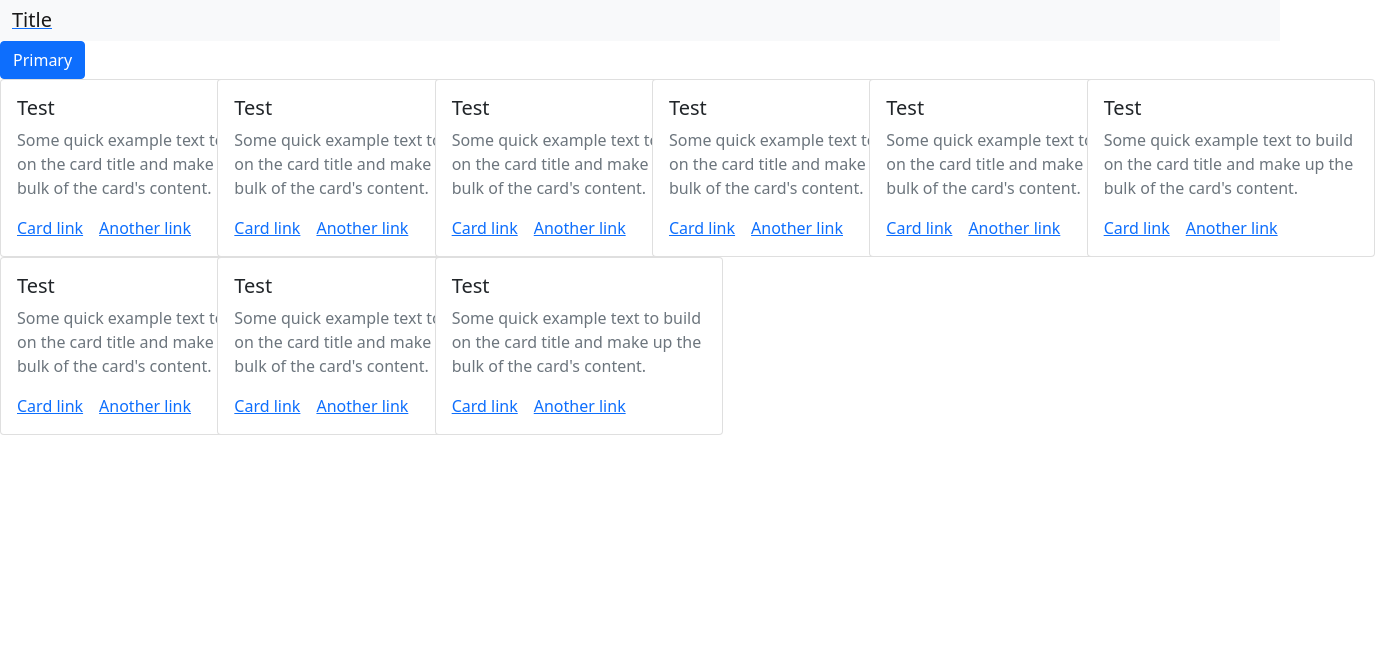
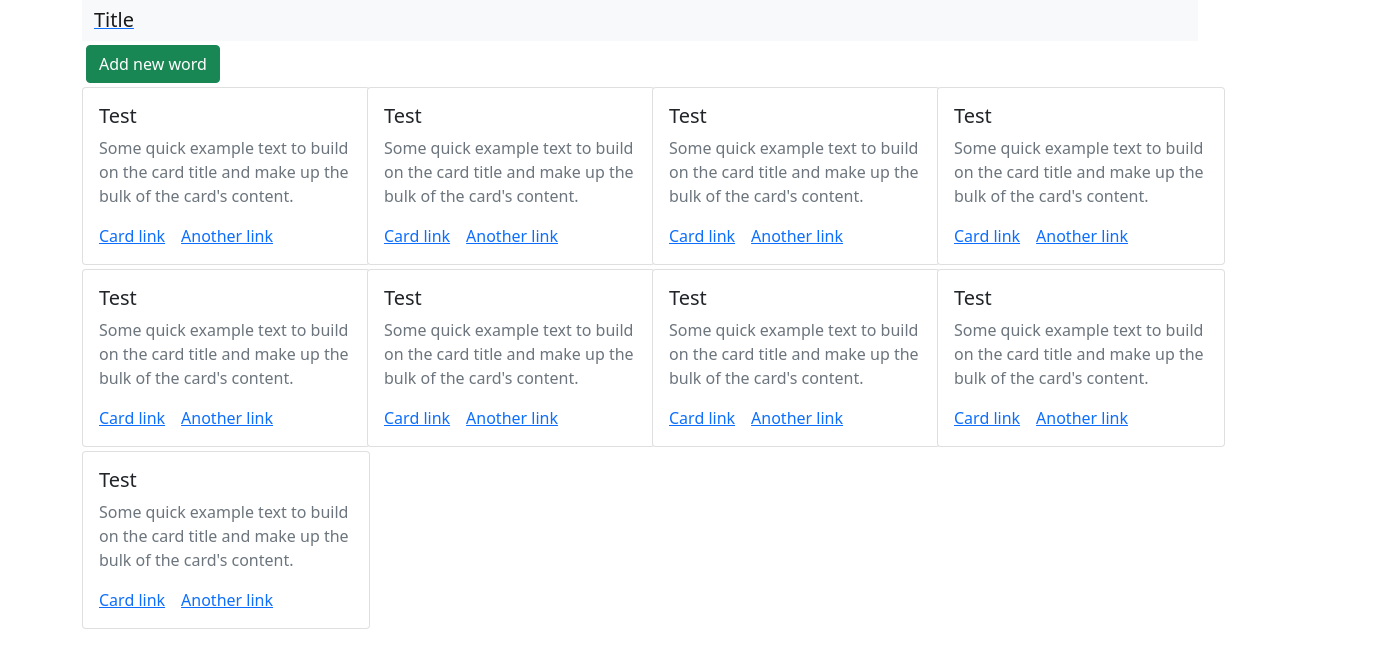
Before and after one commit to OtmiVi/world-saver, a Vue app in the folder frontend/: page / in a window 1280 px wide. Shown: the top 668 px of the page, 1375 px wide, since content can reach past the window. Built offline with nearby package versions, Linux system fonts and the light colour scheme; no server answers.

Commit message:
Update styles

```diff
--- a/frontend/src/App.vue
+++ b/frontend/src/App.vue
@@ -1,6 +1,8 @@
 <template>
-  <NavBar title="Title"/>
-  <router-view></router-view>
+  <div class="container">
+    <NavBar title="Title"/>
+    <router-view></router-view>
+  </div>
 </template>
 
 <script>
--- a/frontend/src/components/AddWord.vue
+++ b/frontend/src/components/AddWord.vue
@@ -1,6 +1,9 @@
 
 <template>
   <h1>add word</h1>
+  <router-link to="/">
+    <button type="button" class="btn btn-secondary m-1">Back</button>
+  </router-link>
 </template>
 
 <script>
--- a/frontend/src/components/NavBar.vue
+++ b/frontend/src/components/NavBar.vue
@@ -4,9 +4,6 @@
       <router-link to="/"><span class="navbar-brand mb-0 h1">{{ title }}</span></router-link>
     </div>
   </nav>
-  <router-link to="add">
-    <button type="button" class="btn btn-primary">Primary</button>
-  </router-link>
 </template>
 
 <script>
--- a/frontend/src/components/WordList.vue
+++ b/frontend/src/components/WordList.vue
@@ -1,4 +1,7 @@
 <template>
+  <router-link to="add">
+    <button type="button" class="btn btn-success m-1">Add new word</button>
+  </router-link>
   <div class="row">
     <WordCard word="Test" translation="Some quick example text to build on the card title and make up the bulk of the card's content."/>
     <WordCard word="Test" translation="Some quick example text to build on the card title and make up the bulk of the card's content."/>
--- a/frontend/src/components/WordList/WordCard.vue
+++ b/frontend/src/components/WordList/WordCard.vue
@@ -1,5 +1,5 @@
 <template>
-  <div class="col-2">
+  <div class="col-3 mb-1">
     <div class="card" style="width: 18rem;">
       <div class="card-body">
         <h5 class="card-title">{{ word }}</h5>
```
